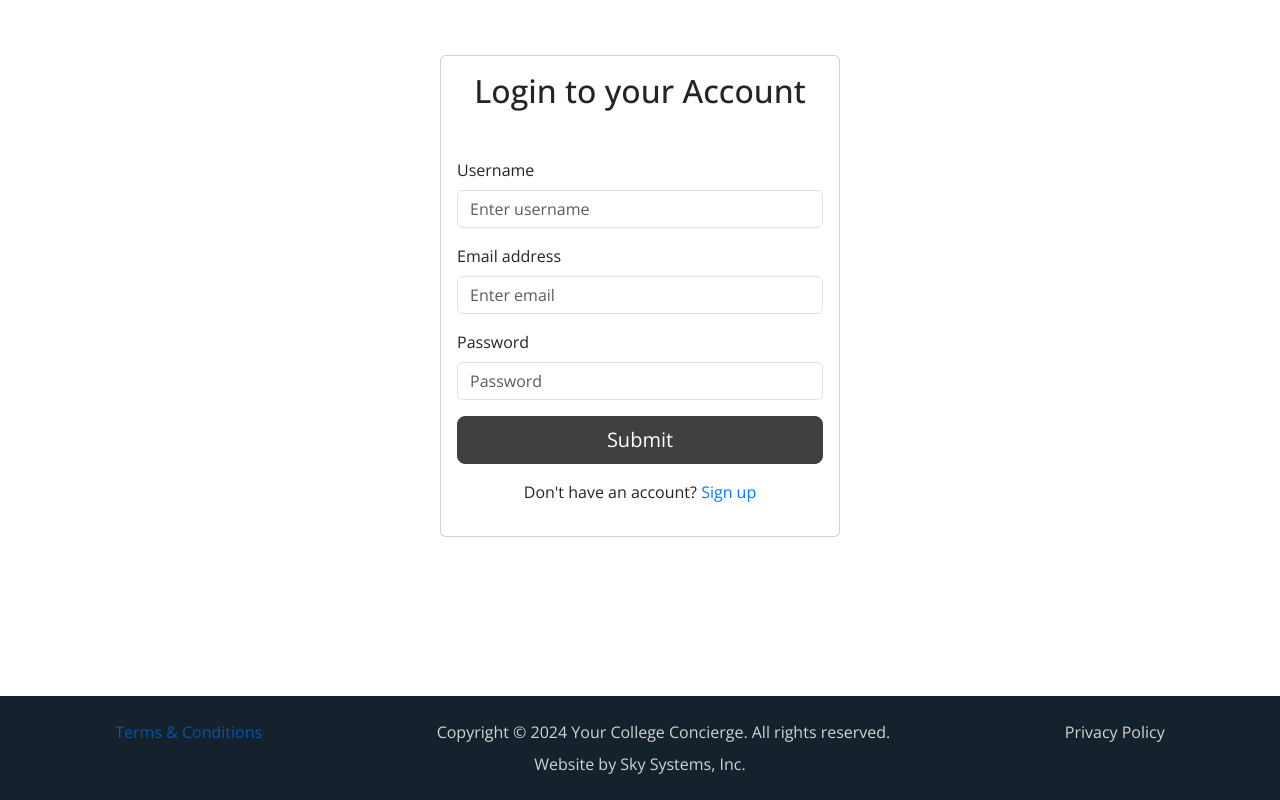
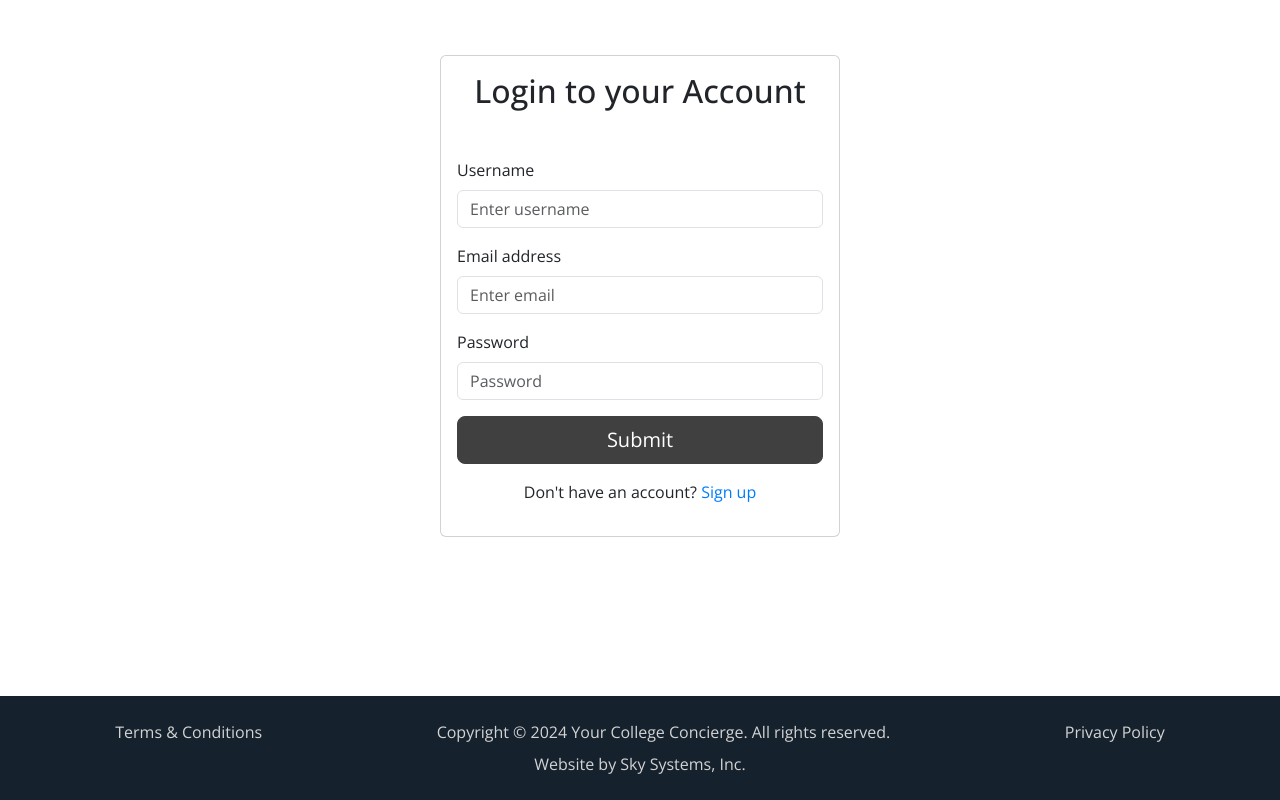
Before and after one commit to Hassan-Khan16/collab-demo, a React (Vite) app: page /login in a window 1280 px wide. In both pictures the pointer is over the link "Terms & Conditions". Shown: the part 160-960 px from the top of the page. Built offline with nearby package versions, Linux system fonts and the light colour scheme.

Commit message:
footer links removed

```diff
--- a/src/Component/layout/CommonFooter.jsx
+++ b/src/Component/layout/CommonFooter.jsx
@@ -8,7 +8,7 @@ const CommonFooter = () => {
             <Navbar expand="lg" className="custom-theme-color custom-footer">
                 <Container fluid className='d-flex flex-column align-items-center justify-content-around m-3'>
                     <div className='d-flex flex-column flex-lg-row justify-content-around w-100 mb-2 text-center text-lg-left'>
-                        <a href="#" className='mb-2 mb-lg-0'>Terms & Conditions</a>
+                        <a href="#" className='mb-2 mb-lg-0 '>Terms & Conditions</a>
                         <p className='mb-2 mb-lg-0'>Copyright © 2024 Your College Concierge. All rights reserved.</p>
                         <a href="#" className='mb-2 mb-lg-0'>Privacy Policy</a>
                     </div>
--- a/src/Component/layout/Style.css
+++ b/src/Component/layout/Style.css
@@ -77,8 +77,9 @@ html, body {
     text-decoration: none;
 }
 
-.custom-footer > a:hover {
-    text-decoration: underline;
+.custom-footer a:hover {
+    text-decoration: none;
+    color: lightgray;
 }
 
 @media (min-width: 992px) {
```
